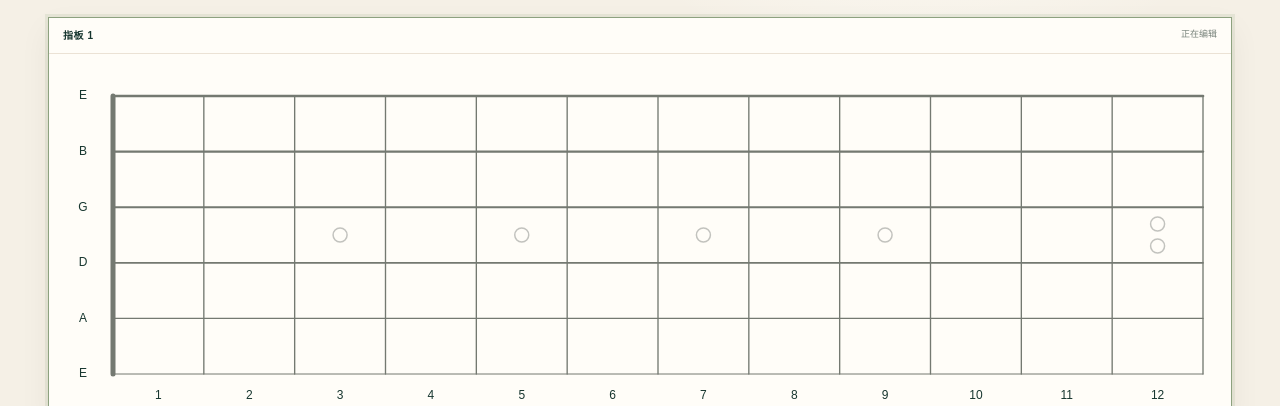
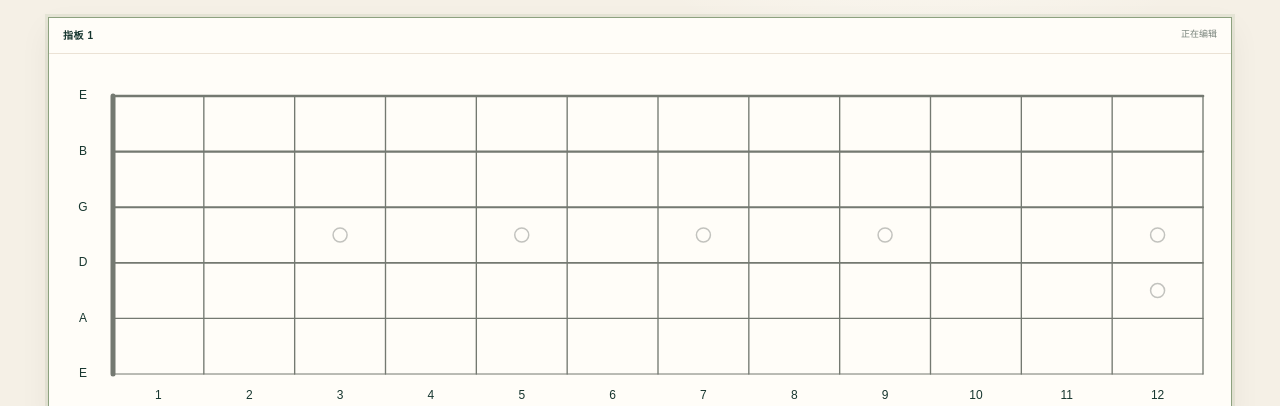
Before and after one commit to XBisATrouble/fretboard, a Next.js app: page /fretboard in a window 1280 px wide. Shown: the part 546-952 px from the top of the page. Built offline with nearby package versions, Linux system fonts and the light colour scheme.

Commit message:
Align octave fret markers between strings

```diff
--- a/components/fretboard-whiteboard.tsx
+++ b/components/fretboard-whiteboard.tsx
@@ -169,15 +169,14 @@ function drawBoard(
   const markerFrets = [3, 5, 7, 9, 12, 15, 17, 19, 21, 24];
   for (const fret of markerFrets) {
     if (fret < startFret || fret > endFret) continue;
-    const point = gridToCanvas({ fret: fret + 0.5, string: 2.5 }, geometry, orientation, startFret);
     context.save();
     context.strokeStyle = "rgba(77,83,78,.34)";
     context.lineWidth = 1.5;
-    const offsets = fret % 12 === 0 ? [-11, 11] : [0];
-    for (const offset of offsets) {
+    const markerStrings = fret % 12 === 0 ? [2.5, 3.5] : [2.5];
+    for (const string of markerStrings) {
+      const point = gridToCanvas({ fret: fret + 0.5, string }, geometry, orientation, startFret);
       context.beginPath();
-      if (orientation === "horizontal") context.arc(point.x, point.y + offset, 7, 0, Math.PI * 2);
-      else context.arc(point.x + offset, point.y, 7, 0, Math.PI * 2);
+      context.arc(point.x, point.y, 7, 0, Math.PI * 2);
       context.stroke();
     }
     context.restore();
```
